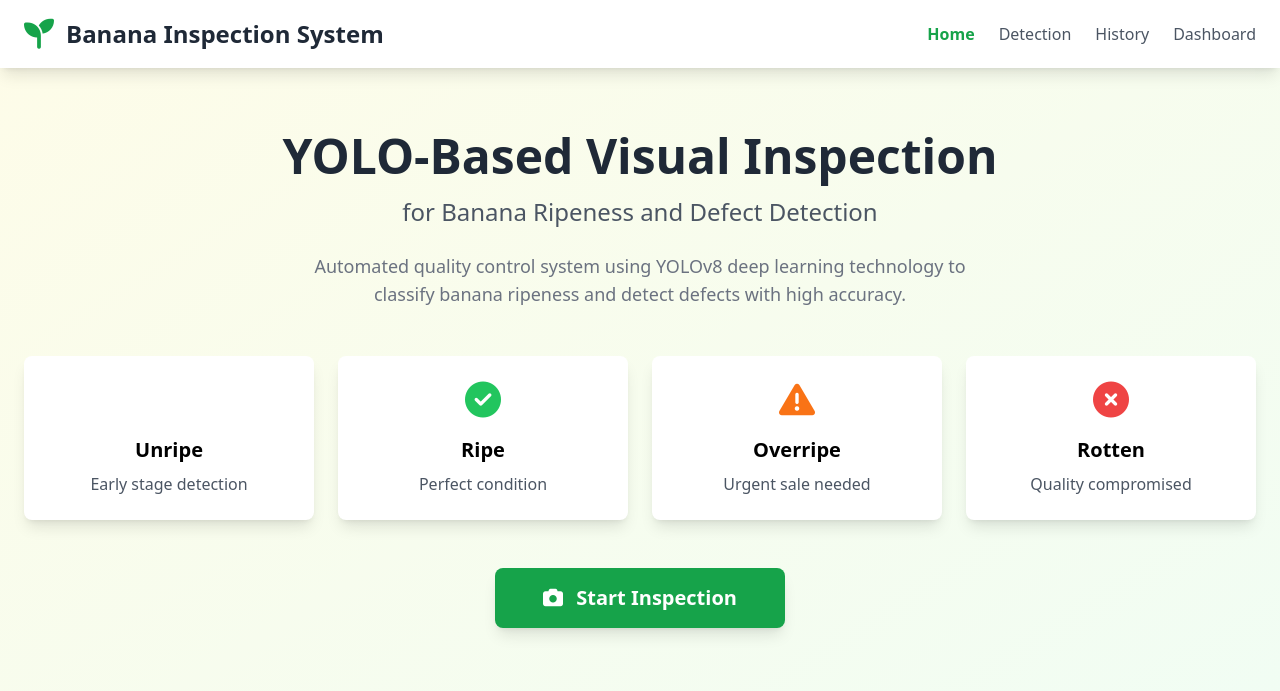
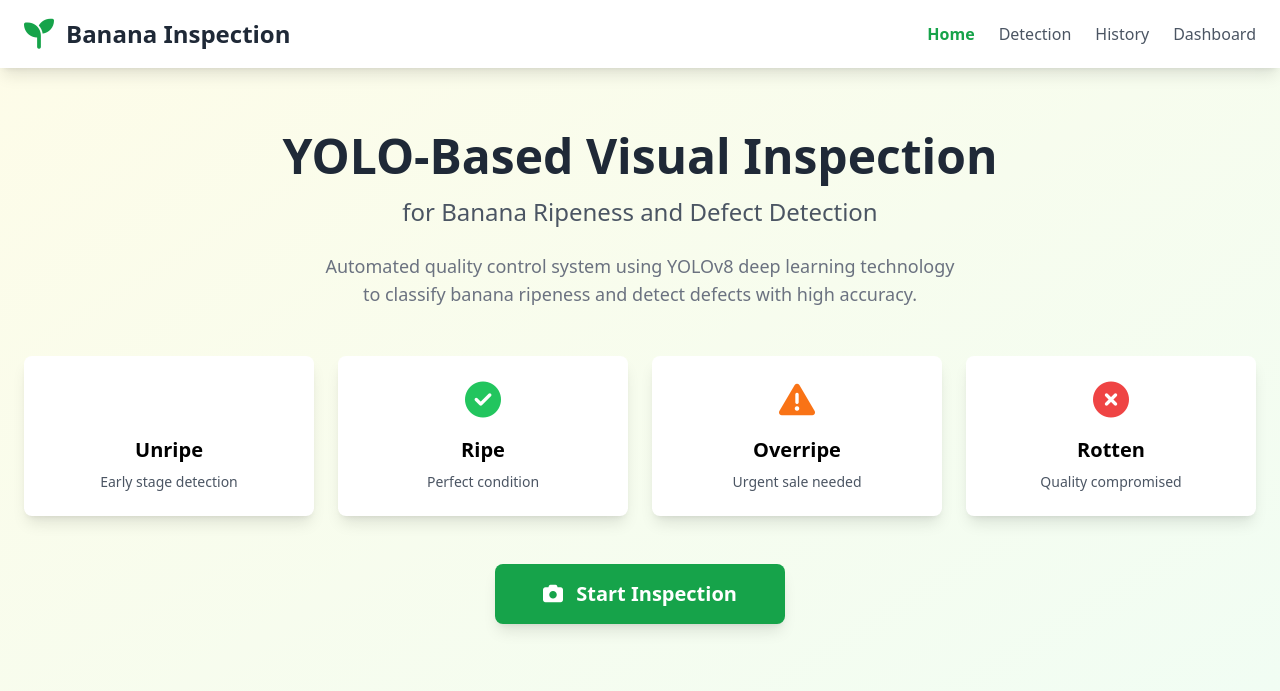
Before and after one commit to marjonvera2005-creator/banana_detection, a Flask app: page / in a window 1280 px wide. Shown: the top 691 px of the page. Run offline with Flask 3, Linux system fonts and the light colour scheme; parts of the project's set-up code (start-up, migrations or seed data) failed here and were passed over; some libraries are stand-ins or nearby versions.

Commit message:
Refactor index.html for responsive design updates

```diff
--- a/banana/templates/index.html
+++ b/banana/templates/index.html
@@ -9,13 +9,13 @@
 </head>
 <body class="bg-gradient-to-br from-yellow-50 to-green-50 min-h-screen">
     <nav class="bg-white shadow-lg">
-        <div class="container mx-auto px-6 py-4">
-            <div class="flex items-center justify-between">
-                <div class="flex items-center space-x-3">
-                    <i class="fas fa-seedling text-3xl text-green-600"></i>
-                    <span class="text-2xl font-bold text-gray-800">Banana Inspection System</span>
+        <div class="container mx-auto px-4 sm:px-6 py-4">
+            <div class="flex items-center justify-between flex-wrap">
+                <div class="flex items-center space-x-2 sm:space-x-3">
+                    <i class="fas fa-seedling text-2xl sm:text-3xl text-green-600"></i>
+                    <span class="text-lg sm:text-2xl font-bold text-gray-800">Banana Inspection</span>
                 </div>
-                <div class="flex space-x-6">
+                <div class="flex space-x-3 sm:space-x-6 text-sm sm:text-base mt-2 sm:mt-0">
                     <a href="/" class="text-green-600 font-semibold">Home</a>
                     <a href="/detect" class="text-gray-600 hover:text-green-600">Detection</a>
                     <a href="/history" class="text-gray-600 hover:text-green-600">History</a>
@@ -25,49 +25,49 @@
         </div>
     </nav>
 
-    <div class="container mx-auto px-6 py-16">
-        <div class="text-center mb-12">
-            <h1 class="text-5xl font-bold text-gray-800 mb-4">YOLO-Based Visual Inspection</h1>
-            <p class="text-2xl text-gray-600 mb-2">for Banana Ripeness and Defect Detection</p>
-            <p class="text-lg text-gray-500 mt-6 max-w-2xl mx-auto">
+    <div class="container mx-auto px-4 sm:px-6 py-8 sm:py-12 md:py-16">
+        <div class="text-center mb-8 sm:mb-12">
+            <h1 class="text-3xl sm:text-4xl md:text-5xl font-bold text-gray-800 mb-3 sm:mb-4">YOLO-Based Visual Inspection</h1>
+            <p class="text-lg sm:text-xl md:text-2xl text-gray-600 mb-2">for Banana Ripeness and Defect Detection</p>
+            <p class="text-sm sm:text-base md:text-lg text-gray-500 mt-4 sm:mt-6 max-w-2xl mx-auto px-4">
                 Automated quality control system using YOLOv8 deep learning technology
                 to classify banana ripeness and detect defects with high accuracy.
             </p>
         </div>
 
-        <div class="grid md:grid-cols-4 gap-6 mb-12">
-            <div class="bg-white p-6 rounded-lg shadow-lg text-center hover:shadow-xl transition">
-                <div class="text-yellow-500 text-4xl mb-4">
+        <div class="grid grid-cols-2 md:grid-cols-4 gap-3 sm:gap-4 md:gap-6 mb-8 sm:mb-12">
+            <div class="bg-white p-4 sm:p-6 rounded-lg shadow-lg text-center hover:shadow-xl transition">
+                <div class="text-yellow-500 text-2xl sm:text-3xl md:text-4xl mb-2 sm:mb-4">
                     <i class="fas fa-banana"></i>
                 </div>
-                <h3 class="text-xl font-bold mb-2">Unripe</h3>
-                <p class="text-gray-600">Early stage detection</p>
+                <h3 class="text-base sm:text-lg md:text-xl font-bold mb-1 sm:mb-2">Unripe</h3>
+                <p class="text-xs sm:text-sm text-gray-600">Early stage detection</p>
             </div>
-            <div class="bg-white p-6 rounded-lg shadow-lg text-center hover:shadow-xl transition">
-                <div class="text-green-500 text-4xl mb-4">
+            <div class="bg-white p-4 sm:p-6 rounded-lg shadow-lg text-center hover:shadow-xl transition">
+                <div class="text-green-500 text-2xl sm:text-3xl md:text-4xl mb-2 sm:mb-4">
                     <i class="fas fa-check-circle"></i>
                 </div>
-                <h3 class="text-xl font-bold mb-2">Ripe</h3>
-                <p class="text-gray-600">Perfect condition</p>
+                <h3 class="text-base sm:text-lg md:text-xl font-bold mb-1 sm:mb-2">Ripe</h3>
+                <p class="text-xs sm:text-sm text-gray-600">Perfect condition</p>
             </div>
-            <div class="bg-white p-6 rounded-lg shadow-lg text-center hover:shadow-xl transition">
-                <div class="text-orange-500 text-4xl mb-4">
+            <div class="bg-white p-4 sm:p-6 rounded-lg shadow-lg text-center hover:shadow-xl transition">
+                <div class="text-orange-500 text-2xl sm:text-3xl md:text-4xl mb-2 sm:mb-4">
                     <i class="fas fa-exclamation-triangle"></i>
                 </div>
-                <h3 class="text-xl font-bold mb-2">Overripe</h3>
-                <p class="text-gray-600">Urgent sale needed</p>
+                <h3 class="text-base sm:text-lg md:text-xl font-bold mb-1 sm:mb-2">Overripe</h3>
+                <p class="text-xs sm:text-sm text-gray-600">Urgent sale needed</p>
             </div>
-            <div class="bg-white p-6 rounded-lg shadow-lg text-center hover:shadow-xl transition">
-                <div class="text-red-500 text-4xl mb-4">
+            <div class="bg-white p-4 sm:p-6 rounded-lg shadow-lg text-center hover:shadow-xl transition">
+                <div class="text-red-500 text-2xl sm:text-3xl md:text-4xl mb-2 sm:mb-4">
                     <i class="fas fa-times-circle"></i>
                 </div>
-                <h3 class="text-xl font-bold mb-2">Rotten</h3>
-                <p class="text-gray-600">Quality compromised</p>
+                <h3 class="text-base sm:text-lg md:text-xl font-bold mb-1 sm:mb-2">Rotten</h3>
+                <p class="text-xs sm:text-sm text-gray-600">Quality compromised</p>
             </div>
         </div>
 
         <div class="text-center">
-            <a href="/detect" class="inline-block bg-green-600 text-white px-12 py-4 rounded-lg text-xl font-semibold hover:bg-green-700 transition shadow-lg">
+            <a href="/detect" class="inline-block bg-green-600 text-white px-8 sm:px-10 md:px-12 py-3 sm:py-4 rounded-lg text-base sm:text-lg md:text-xl font-semibold hover:bg-green-700 transition shadow-lg">
                 <i class="fas fa-camera mr-2"></i>
                 Start Inspection
             </a>
```
